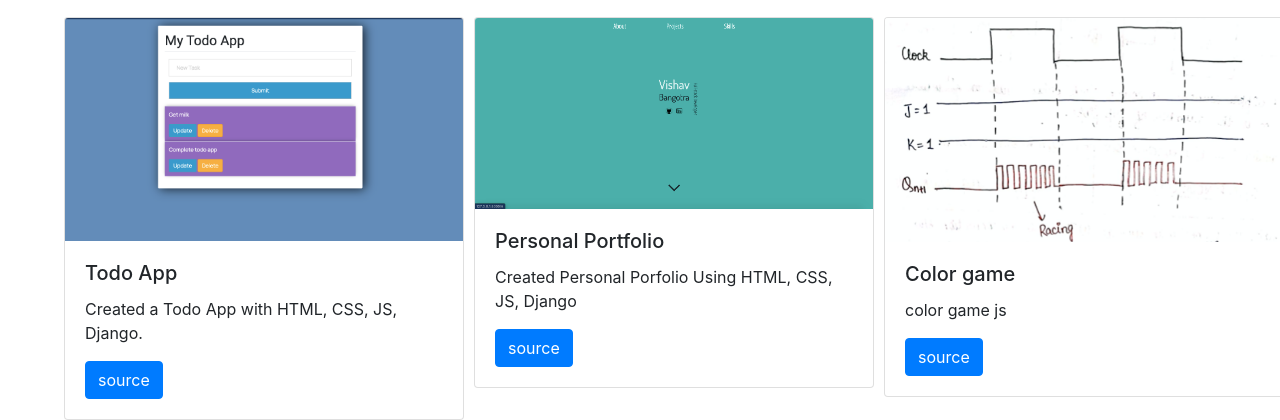
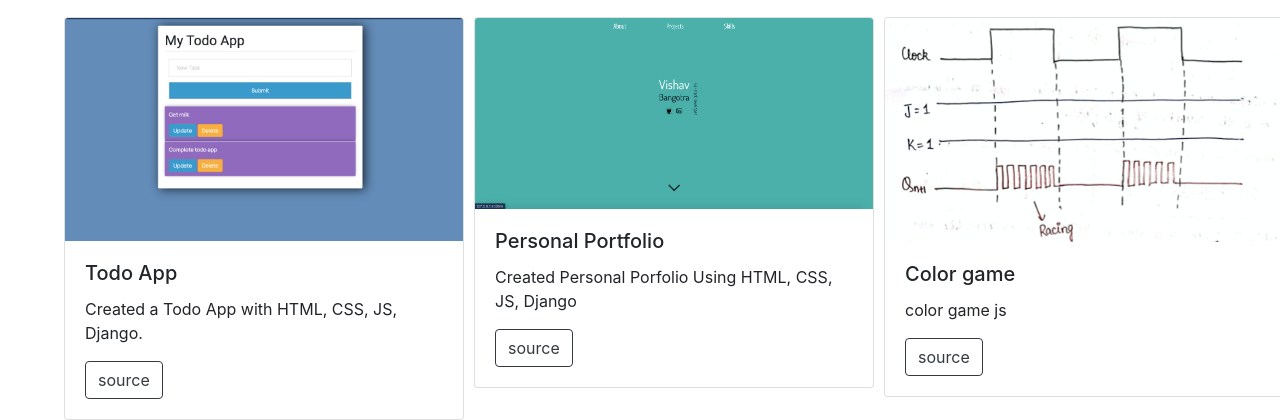
Before and after one commit to vishavbangotra/Personal-Protfolio, a Django app: page / in a window 1280 px wide. Shown: the part 699-1119 px from the top of the page. Run offline with Django 3.2, Linux system fonts and the light colour scheme; data comes from the database, SQL or seed files in the repository; some libraries are stand-ins or nearby versions; some web fonts are replaced.

Commit message:
Changed button style

```diff
--- a/CV_Project/templates/basicapp/Index.html
+++ b/CV_Project/templates/basicapp/Index.html
@@ -35,7 +35,7 @@
           <h5 class="card-title">{{project.title}}</h5>
           <p class="card-text">{{project.summary}}</p>
           <span></span>
-          <a href="{{project.github}}" class="btn btn-primary">source</a>
+          <a href="{{project.github}}" class="btn btn-outline-dark">source</a>
         </div>
       </div>
       </div>
```
